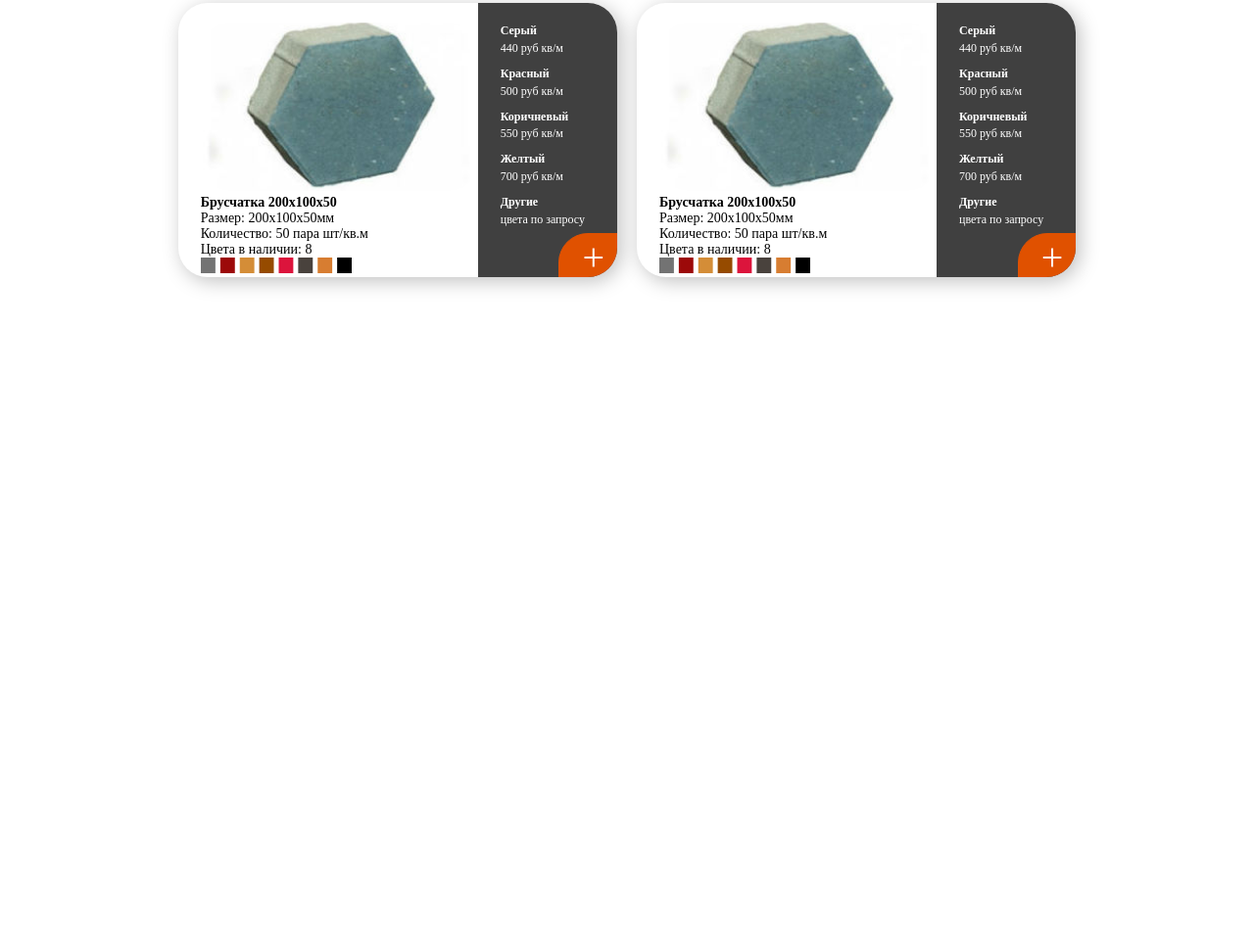
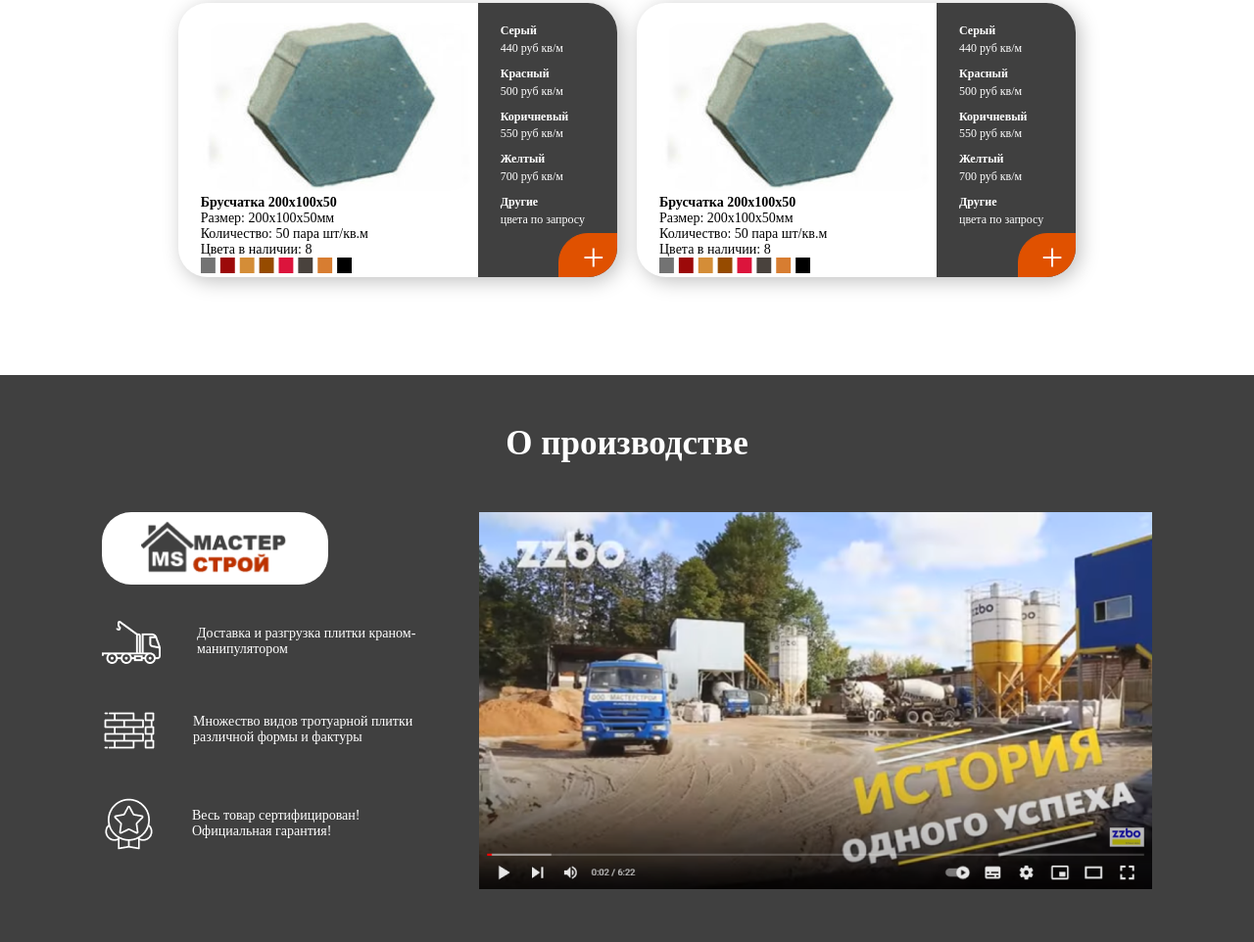
Before and after one commit to QulamSamadli/Qulam-taks, a plain HTML site: page html_css/Experience/Exp2/index.html in a window 1280 px wide. Shown: the part 2954-3916 px from the top of the page at 98% size. Before the commit the page ends 3337 px from the top, so only its background shows below. Drawn offline with Linux system fonts and the light colour scheme.

Commit message:
productionSection codes added

```diff
--- a/html_css/Experience/Exp2/index.html
+++ b/html_css/Experience/Exp2/index.html
@@ -435,5 +435,42 @@
         </div>
       </div>
     </section>
+    <section class="productionSection">
+      <div class="container">
+        <div class="row">
+          <div class="productionH1">
+            <h1>О производстве</h1>
+          </div>
+          <div class="productionTitle">
+            <div class="productionTitleLeft">
+              <div class="productionImg">
+                <img src="./imgs/productionlogo.png" alt="" />
+              </div>
+              <div class="productionTitleImgP">
+                <div class="productionImgP ">
+                  <img src="./imgs/production1.png" alt="" />
+                  <p>Доставка и разгрузка плитки краном-манипулятором</p>
+                </div>
+                <div class="productionImgP ">
+                  <img src="./imgs/production2.png" alt="" />
+                  <p>
+                    Множество видов тротуарной плитки различной формы и фактуры
+                  </p>
+                </div>
+                <div class="productionImgP ">
+                  <img src="./imgs/production3.png" alt="" />
+                  <p>Весь товар сертифицирован! Официальная гарантия!</p>
+                </div>
+              </div>
+            </div>
+            <div class="productionTitlerightt">
+              <div class="productionVideo">
+                <img src="./imgs/productionvideo.png" alt="" />
+              </div>
+            </div>
+          </div>
+        </div>
+      </div>
+    </section>
   </body>
 </html>
--- a/html_css/Experience/Exp2/style.css
+++ b/html_css/Experience/Exp2/style.css
@@ -337,3 +337,80 @@ header .container .row form input {
   font-weight: 400;
   line-height: 149.4%;
 }
+
+.productionSection {
+  background: #404040;
+  padding: 50px 0;
+}
+.productionSection .container .row {
+  flex-direction: column;
+  gap: 50px;
+}
+.productionSection .container .row .productionH1 h1 {
+  color: #fff;
+  text-align: center;
+  font-size: 35px;
+  font-weight: 700;
+}
+.productionSection
+  .container
+  .row
+  .productionTitle
+  .productionTitleLeft
+  .productionImg {
+  width: 231px;
+  height: 74px;
+  border-radius: 30px;
+  background: #fff;
+  display: flex;
+  justify-content: center;
+  margin-bottom: 37px;
+}
+.productionSection
+  .container
+  .row
+  .productionTitle
+  .productionTitleLeft
+  .productionTitleImgP {
+  display: flex;
+  flex-direction: column;
+  gap: 40px;
+}
+.productionSection
+  .container
+  .row
+  .productionTitle
+  .productionTitleLeft
+  .productionTitleImgP
+  .productionImgP {
+  display: flex;
+  gap: 37px;
+  align-items: center;
+}
+.productionSection
+  .container
+  .row
+  .productionTitle
+  .productionTitleLeft
+  .productionTitleImgP
+  .productionImgP
+  p {
+  width: 238px;
+  height: 34px;
+  color: #fff;
+  font-size: 14px;
+  font-weight: 400;
+}
+.productionSection .container .row .productionTitle {
+  display: flex;
+  gap: 50px;
+  justify-content: center;
+  align-content: center;
+}
+
+/* .productionImgP{
+  display: flex;
+}
+.productionTitle{
+  display: flex;
+} */
```
Also changed, not shown: html_css/Experience/Exp2/imgs/production1.png (added), html_css/Experience/Exp2/imgs/production2.png (added), html_css/Experience/Exp2/imgs/production3.png (added), html_css/Experience/Exp2/imgs/productionlogo.png (added), html_css/Experience/Exp2/imgs/productionvideo.png (added).
